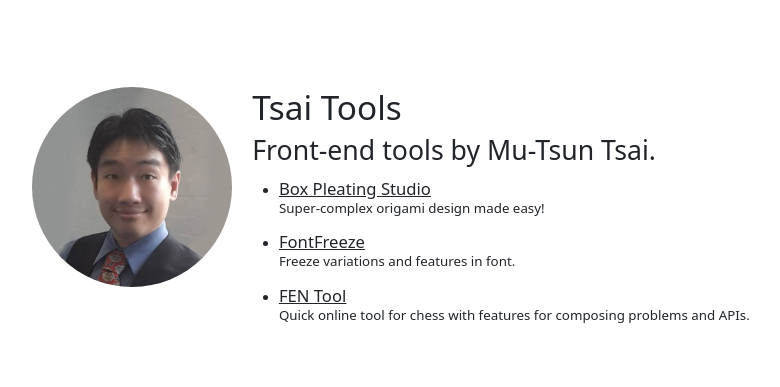
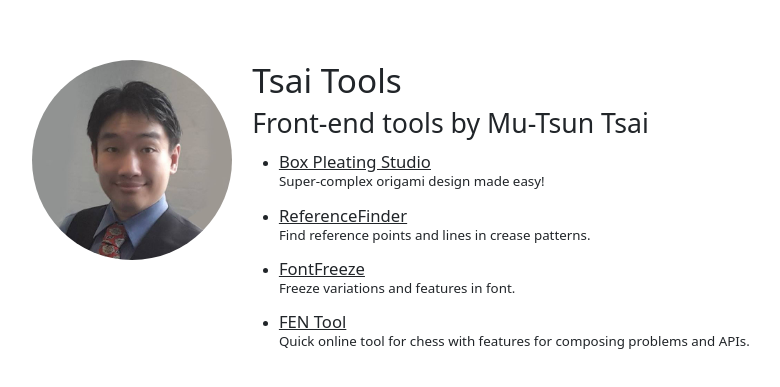
Before and after one commit to MuTsunTsai/mutsuntsai.github.io, a website: page src/public/index.html in a window 1280 px wide. Shown: the part 167-554 px from the top of the page, without its empty margins (249-1029 px from the left). Drawn offline with nearby package versions, Linux system fonts and the light colour scheme; files that its build step writes are made by us from their sources; files whose address does not match are found by name.

Commit message:
Add ReferenceFinder

```diff
--- a/src/public/index.html
+++ b/src/public/index.html
@@ -29,11 +29,15 @@
 			</div>
 			<div class="col-12 col-md">
 				<h1>Tsai Tools</h1>
-				<h2>Front-end tools by Mu-Tsun Tsai.</h2>
+				<h2>Front-end tools by Mu-Tsun Tsai</h2>
 				<ul>
 					<li>
 						<h5 class="mt-3 mb-0"><a href="https://bp-studio.github.io">Box Pleating Studio</a></h5>
 						Super-complex origami design made easy!
+					</li>
+					<li>
+						<h5 class="mt-3 mb-0"><a href="https://mutsuntsai.github.io/reference-finder">ReferenceFinder</a></h5>
+						Find reference points and lines in crease patterns.
 					</li>
 					<li>
 						<h5 class="mt-3 mb-0"><a href="https://mutsuntsai.github.io/fontfreeze">FontFreeze</a></h5>
```
Also changed, not shown: docs/index.html (+1 -1 lines), docs/style.css (+1 -1 lines), package.json (+7 -6 lines), pnpm-lock.yaml.
